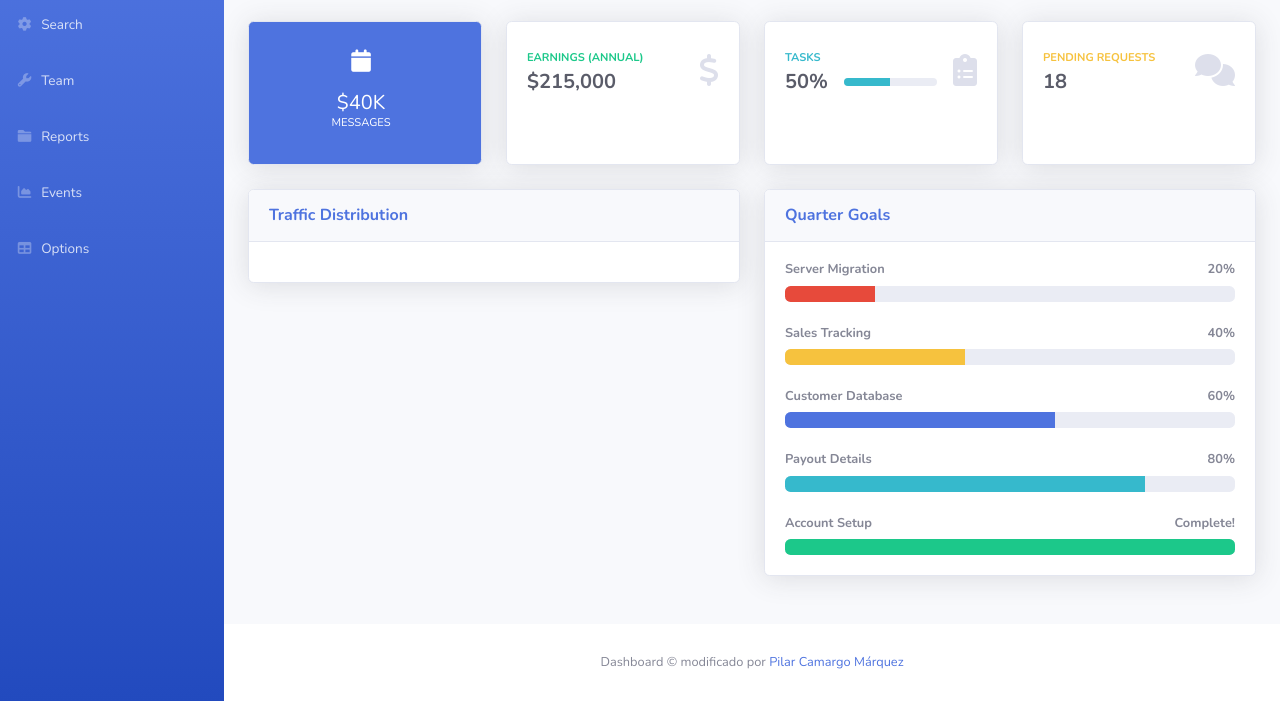
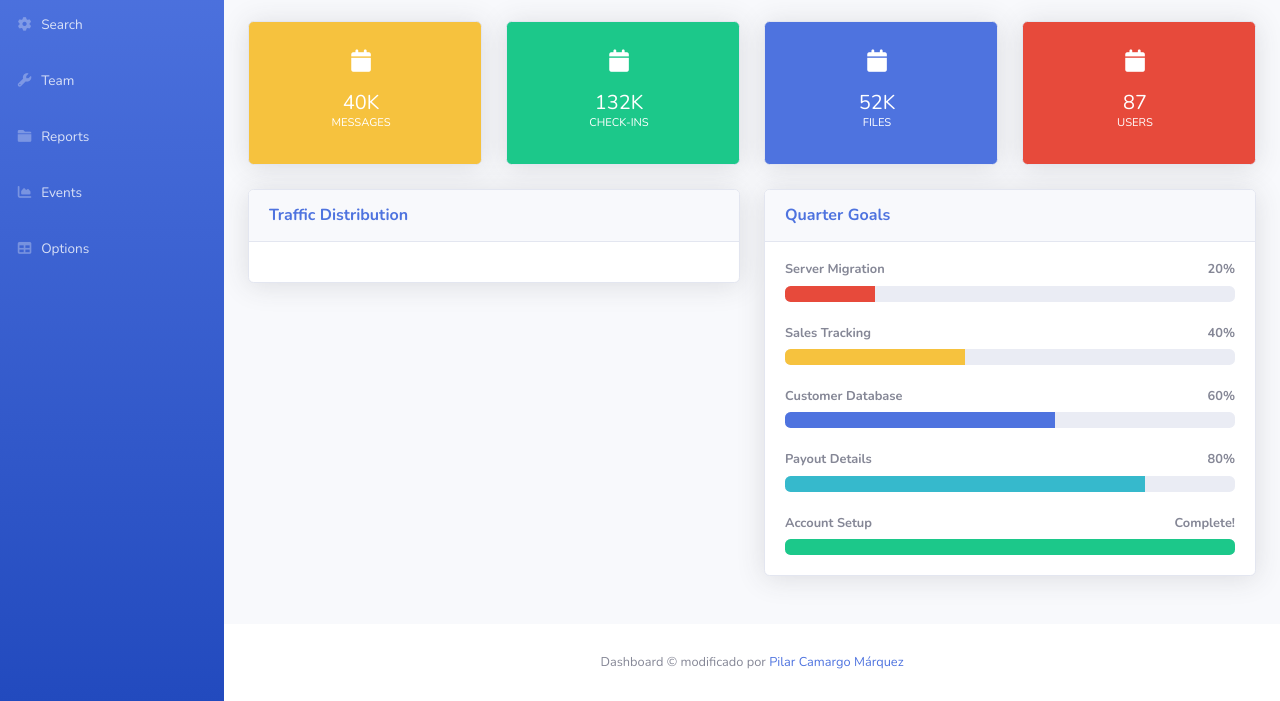
Before and after one commit to justoneye/PruebaDisenoWeb-Dashboard, a plain HTML site: page index.html in a window 1280 px wide. Shown: the part 131-832 px from the top of the page. Drawn offline with nearby package versions, Linux system fonts and the light colour scheme.

Commit message:
Cards definidas

```diff
--- a/index.html
+++ b/index.html
@@ -150,7 +150,7 @@
 
                         <!-- Earnings (Monthly) Card Example -->
                         <div class="col-xl-3 col-md-6 mb-4">
-                            <div class="card bg-primary shadow h-100 py-2">
+                            <div class="card bg-warning shadow h-100 py-2">
                                 <div class="card-body">
                                     <div class="row align-items-center">
                                         <div class="col mr-2">
@@ -158,7 +158,7 @@
                                                 <i class="fas fa-calendar fa-2x text-white-300"></i>
                                                 <br/>
                                                 <br/>
-                                                <div class="h5 mb-0 text-white">$40K</div>
+                                                <div class="h5 mb-0 text-white">40K</div>
                                                 Messages
                                             </div>
                                         </div>
@@ -169,16 +169,17 @@
 
                         <!-- Earnings (Monthly) Card Example -->
                         <div class="col-xl-3 col-md-6 mb-4">
-                            <div class="card shadow h-100 py-2">
+                            <div class="card bg-success shadow h-100 py-2">
                                 <div class="card-body">
-                                    <div class="row no-gutters align-items-center">
+                                    <div class="row align-items-center">
                                         <div class="col mr-2">
-                                            <div class="text-xs font-weight-bold text-success text-uppercase mb-1">
-                                                Earnings (Annual)</div>
-                                            <div class="h5 mb-0 font-weight-bold text-gray-800">$215,000</div>
-                                        </div>
-                                        <div class="col-auto">
-                                            <i class="fas fa-dollar-sign fa-2x text-gray-300"></i>
+                                            <div class="align-items-center text-center text-xs text-white text-uppercase mb-1">
+                                                <i class="fas fa-calendar fa-2x text-white-300"></i>
+                                                <br/>
+                                                <br/>
+                                                <div class="h5 mb-0 text-white">132K</div>
+                                                Check-ins
+                                            </div>
                                         </div>
                                     </div>
                                 </div>
@@ -187,27 +188,17 @@
 
                         <!-- Earnings (Monthly) Card Example -->
                         <div class="col-xl-3 col-md-6 mb-4">
-                            <div class="card shadow h-100 py-2">
+                            <div class="card bg-primary shadow h-100 py-2">
                                 <div class="card-body">
-                                    <div class="row no-gutters align-items-center">
+                                    <div class="row align-items-center">
                                         <div class="col mr-2">
-                                            <div class="text-xs font-weight-bold text-info text-uppercase mb-1">Tasks
+                                            <div class="align-items-center text-center text-xs text-white text-uppercase mb-1">
+                                                <i class="fas fa-calendar fa-2x text-white-300"></i>
+                                                <br/>
+                                                <br/>
+                                                <div class="h5 mb-0 text-white">52K</div>
+                                                Files
                                             </div>
-                                            <div class="row no-gutters align-items-center">
-                                                <div class="col-auto">
-                                                    <div class="h5 mb-0 mr-3 font-weight-bold text-gray-800">50%</div>
-                                                </div>
-                                                <div class="col">
-                                                    <div class="progress progress-sm mr-2">
-                                                        <div class="progress-bar bg-info" role="progressbar"
-                                                            style="width: 50%" aria-valuenow="50" aria-valuemin="0"
-                                                            aria-valuemax="100"></div>
-                                                    </div>
-                                                </div>
-                                            </div>
-                                        </div>
-                                        <div class="col-auto">
-                                            <i class="fas fa-clipboard-list fa-2x text-gray-300"></i>
                                         </div>
                                     </div>
                                 </div>
@@ -216,16 +207,17 @@
 
                         <!-- Pending Requests Card Example -->
                         <div class="col-xl-3 col-md-6 mb-4">
-                            <div class="card warning shadow h-100 py-2">
+                            <div class="card bg-danger shadow h-100 py-2">
                                 <div class="card-body">
-                                    <div class="row no-gutters align-items-center">
+                                    <div class="row align-items-center">
                                         <div class="col mr-2">
-                                            <div class="text-xs font-weight-bold text-warning text-uppercase mb-1">
-                                                Pending Requests</div>
-                                            <div class="h5 mb-0 font-weight-bold text-gray-800">18</div>
-                                        </div>
-                                        <div class="col-auto">
-                                            <i class="fas fa-comments fa-2x text-gray-300"></i>
+                                            <div class="align-items-center text-center text-xs text-white text-uppercase mb-1">
+                                                <i class="fas fa-calendar fa-2x text-white-300"></i>
+                                                <br/>
+                                                <br/>
+                                                <div class="h5 mb-0 text-white">87</div>
+                                                Users
+                                            </div>
                                         </div>
                                     </div>
                                 </div>
```
